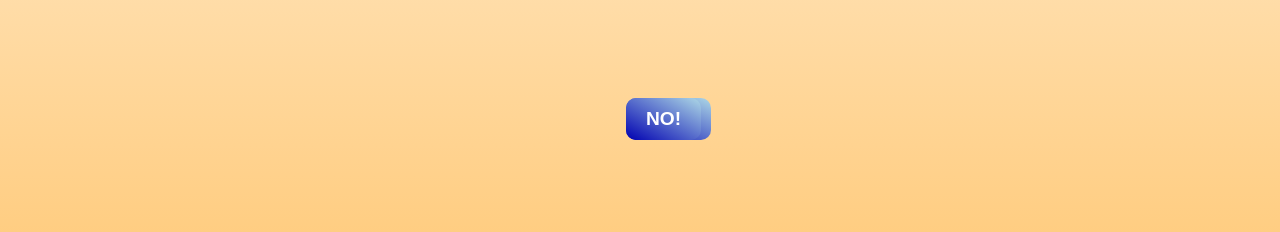
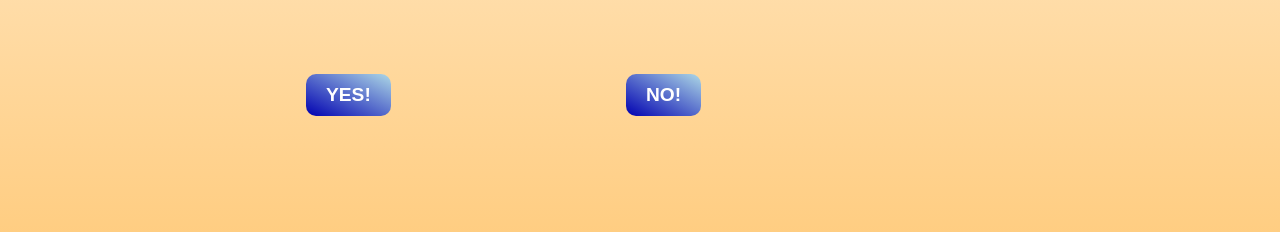
Before and after one commit to Xoumita/Ask-Him-Out, a plain HTML site: page index.html in a window 1280 px wide. Shown: the part 532-764 px from the top of the page. Drawn offline with Linux system fonts and the light colour scheme.

Commit message:
button fixed

```diff
--- a/style.css
+++ b/style.css
@@ -44,8 +44,14 @@ button{
     font-size: 1.2rem;
     font-weight: 600;
     color: white;
-    top: 75%;
-    left: 45%;
+    top: 72%;
+    /* left: 45%; */
     margin: 30px 50px;
     transition: 0.5s;
 }
+#yes{
+    left: 20%;
+}
+#no{
+    left: 45%;
+}
```
